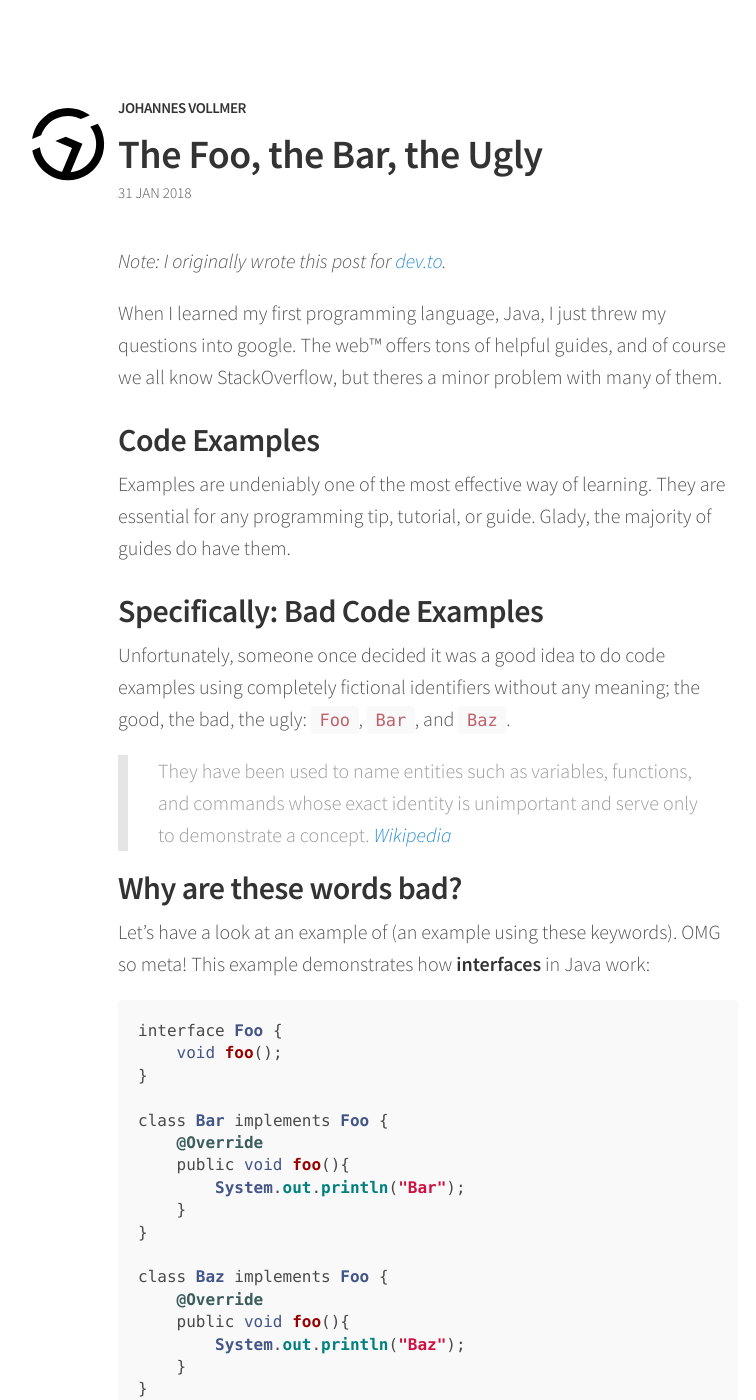
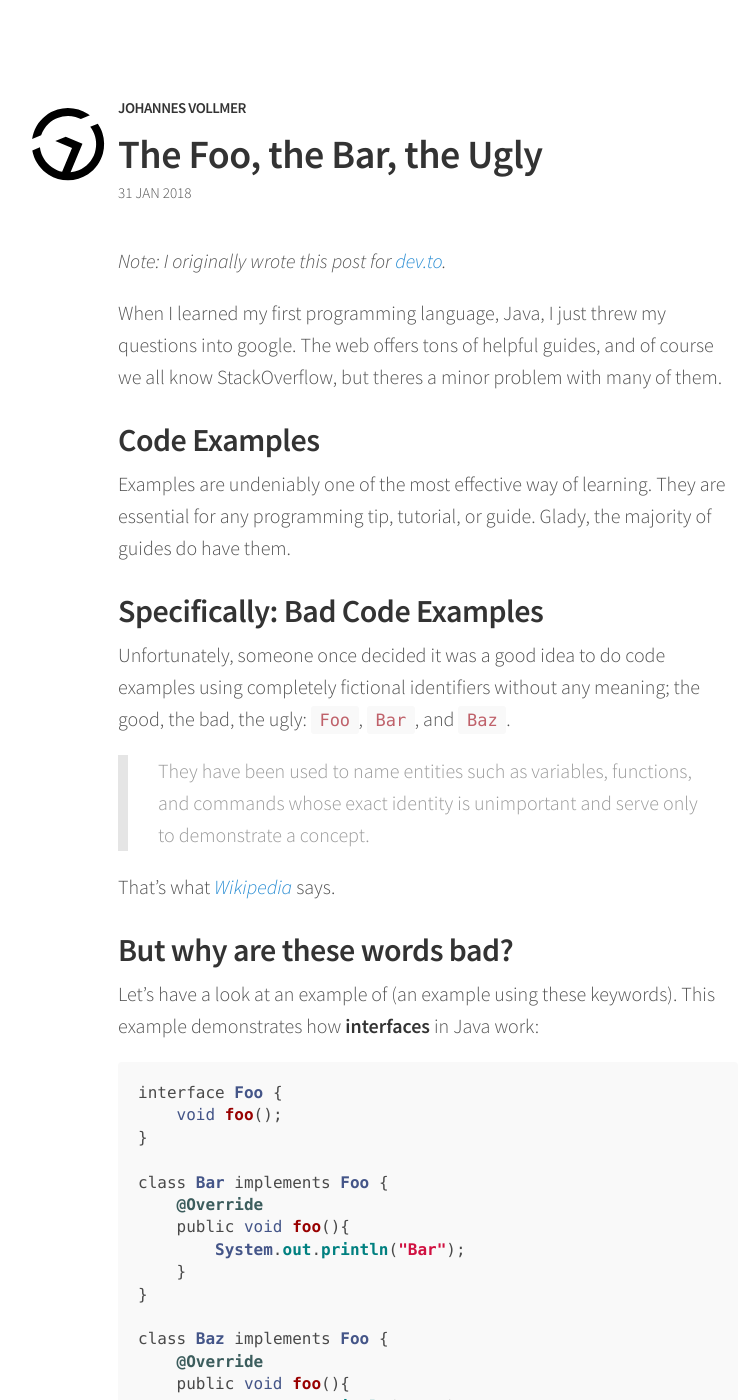
Before and after one commit to johannesvollmer/johannesvollmer.github.io, a Jekyll site: the page built from _posts/2018-01-31-foo-bar-ugly.md, in a window 1280 px wide and 1400 px high. Shown: the whole window, without its empty margins (262-1018 px from the left). Built offline with Jekyll 4.4.1, drawn with Linux system fonts in a browser that asks for light colours; some of the changed text lies outside the part shown.

Commit message:
Remove some cringy wording

````diff
--- a/_posts/2018-01-31-foo-bar-ugly.md
+++ b/_posts/2018-01-31-foo-bar-ugly.md
@@ -19,12 +19,13 @@ Examples are undeniably one of the most effective way of learning. They are esse
 
 Unfortunately, someone once decided it was a good idea to do code examples using completely fictional identifiers without any meaning; the good, the bad, the ugly: `Foo`, `Bar`, and `Baz`.
 
-> They have been used to name entities such as variables, functions, and commands whose exact identity is unimportant and serve only to demonstrate a concept. *[Wikipedia](https://en.wikipedia.org/w/index.php?title=Foobar&oldid=804411222)*
+> They have been used to name entities such as variables, functions, and commands whose exact identity is unimportant and serve only to demonstrate a concept.
 
+That's what *[Wikipedia](https://en.wikipedia.org/w/index.php?title=Foobar&oldid=804411222)* says.
 
-## Why are these words bad?
+## But why are these words bad?
 
-Let's have a look at an example of (an example using these keywords). OMG so meta!
+Let's have a look at an example of (an example using these keywords).
 This example demonstrates how __interfaces__ in Java work:
 ```java
 interface Foo {
@@ -94,12 +95,11 @@ In my opinion, when trying to explain a concept, one should do all that can be d
 
 
 
-
 ## Conclusion
-- Foo and Bar do not provide context
 - Examples should provide as much context as possible
+- Foo and Bar do not provide relatable context
 - Foo and Bar are uncreative and boring
 - Kittens are cute and inspiring
 
 
-_`Foo` and `Bar` are said to origin in the military acronym "FUBAR", which expands to "Fucked up beyond all recognition". What a coincidence._
+_Fun Fact: `Foo` and `Bar` are said to origin in the military acronym "FUBAR", which expands to "Fucked up beyond all recognition". What a coincidence._
````
Also changed, not shown: other parts of _posts/2018-01-31-foo-bar-ugly.md (+1 -1 lines).
